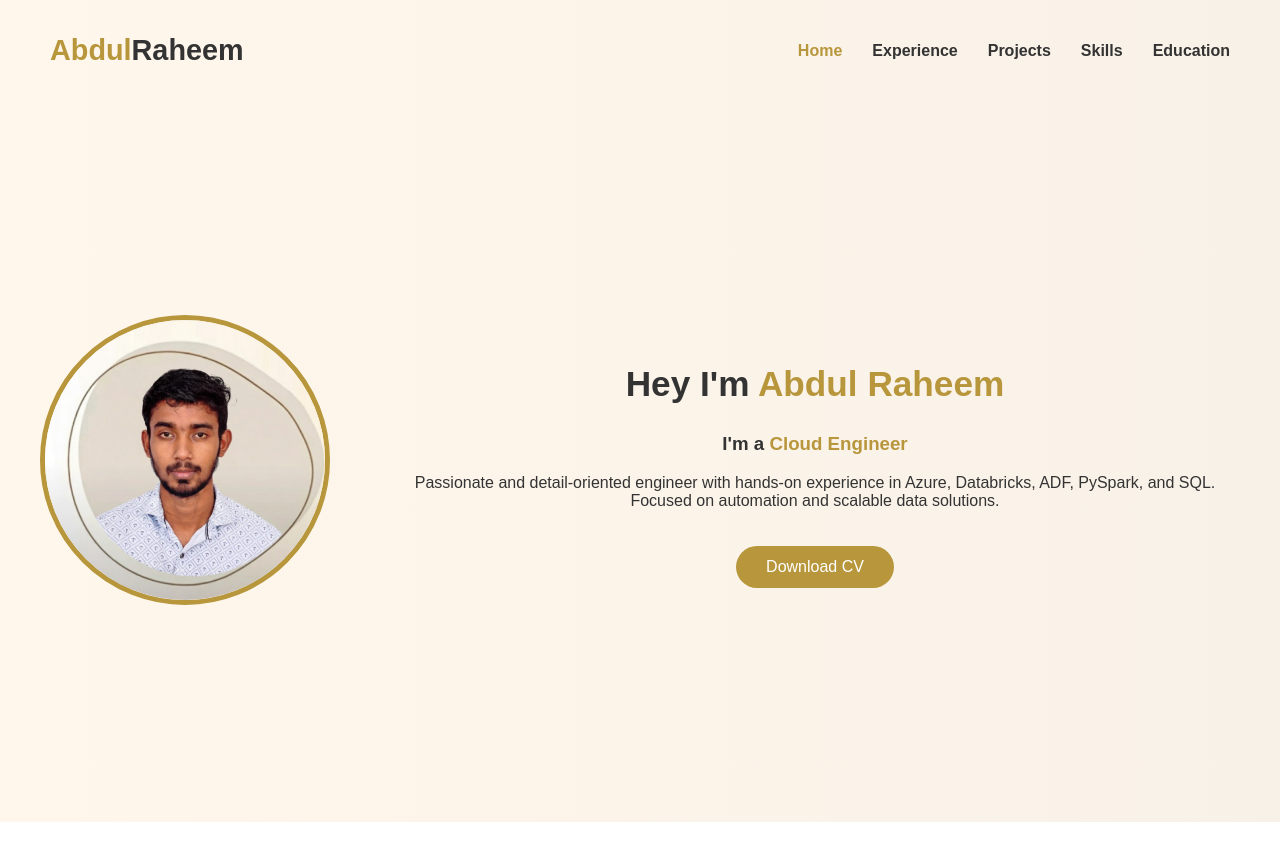
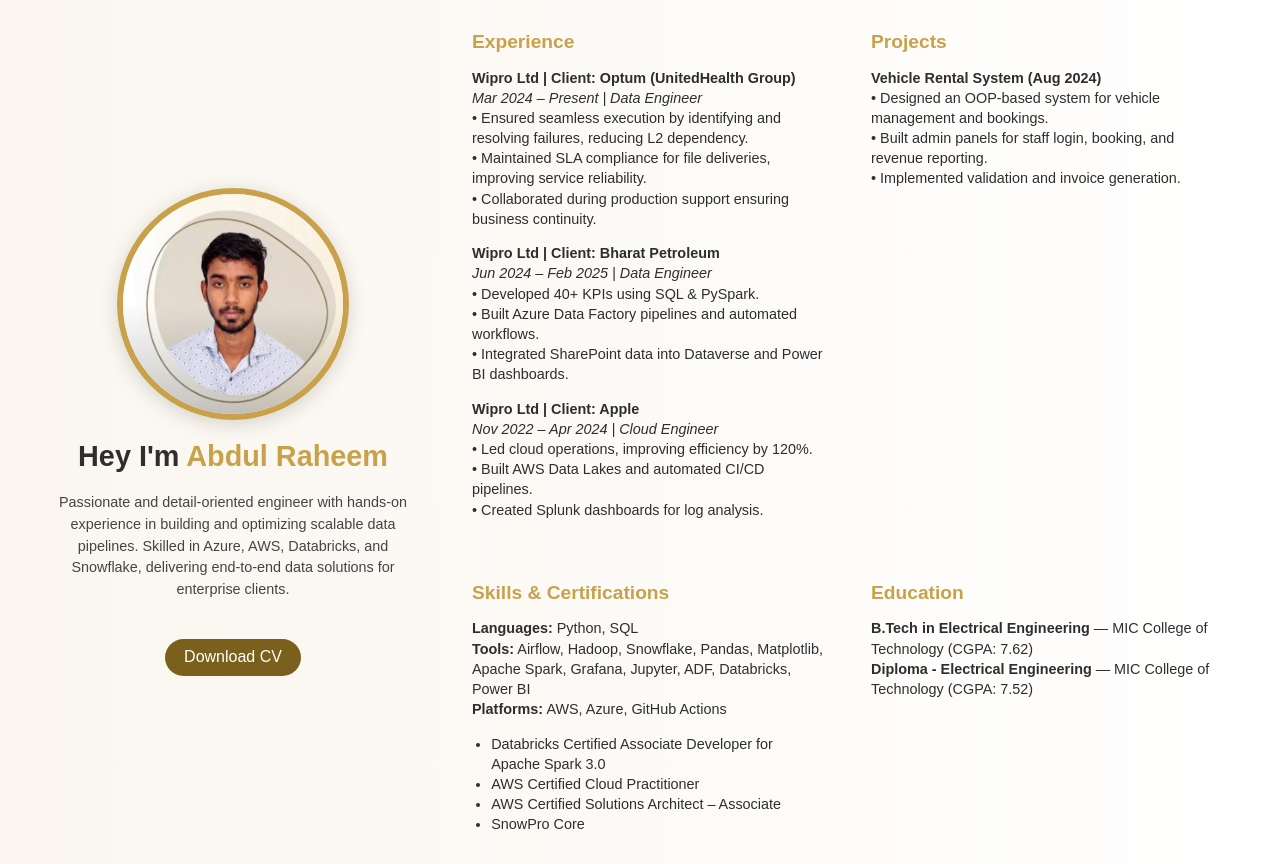
Before and after one commit to abdulraheem48/abdulraheem-portfolio, a plain HTML site: page index.html in a window 1280 px wide. Before the commit the page ends 822 px from the top, so only its background shows below. Drawn offline with Linux system fonts and the light colour scheme.

Commit message:
Single-page light portfolio with Experience, Projects, Skills & Education

```diff
--- a/index.html
+++ b/index.html
@@ -3,105 +3,71 @@
 <head>
   <meta charset="UTF-8" />
   <meta name="viewport" content="width=device-width, initial-scale=1.0" />
-  <title>Abdul Raheem Portfolio</title>
+  <title>Abdul Raheem | Portfolio</title>
   <link rel="stylesheet" href="style.css" />
 </head>
 <body>
-  <header class="navbar">
-    <h1 class="logo"><span>Abdul</span>Raheem</h1>
-    <nav>
-      <ul>
-        <li><a href="#" class="nav-link active" data-target="home">Home</a></li>
-        <li><a href="#" class="nav-link" data-target="experience">Experience</a></li>
-        <li><a href="#" class="nav-link" data-target="projects">Projects</a></li>
-        <li><a href="#" class="nav-link" data-target="skills">Skills</a></li>
-        <li><a href="#" class="nav-link" data-target="education">Education</a></li>
-      </ul>
-    </nav>
-  </header>
+  <div class="container fade-in">
+    <div class="profile">
+      <img src="data/profile.jpg" alt="Abdul Raheem" class="profile-img" />
+      <h1>Hey I'm <span>Abdul Raheem</span></h1>
+      <p class="desc">
+        Passionate and detail-oriented engineer with hands-on experience in building and optimizing scalable data pipelines.
+        Skilled in Azure, AWS, Databricks, and Snowflake, delivering end-to-end data solutions for enterprise clients.
+      </p>
+      <a href="data/Abdul_Raheem_Wipro_Data_Engineer.pdf" class="btn" target="_blank">Download CV</a>
+    </div>
 
-  <main>
-    <!-- Home -->
-    <section id="home" class="tab-section active">
-      <div class="home-container">
-        <div class="profile-pic">
-          <img src="data/profile.jpg" alt="Shaik Abdul Raheem" />
-        </div>
-        <div class="intro">
-          <h2>Hey I'm <span>Abdul Raheem</span></h2>
-          <h3>I'm a <span class="typing"></span></h3>
-          <p>
-            Passionate and detail-oriented engineer with hands-on experience in
-            Azure, Databricks, ADF, PySpark, and SQL. Focused on automation and scalable data solutions.
-          </p>
-          <a href="data/Abdul_Raheem_Wipro_Data_Engineer.pdf" target="_blank" class="btn">Download CV</a>
-        </div>
+    <div class="details">
+      <div class="section">
+        <h2>Experience</h2>
+        <p><b>Wipro Ltd | Client: Optum (UnitedHealth Group)</b><br>
+        <i>Mar 2024 – Present | Data Engineer</i><br>
+        • Ensured seamless execution by identifying and resolving failures, reducing L2 dependency.<br>
+        • Maintained SLA compliance for file deliveries, improving service reliability.<br>
+        • Collaborated during production support ensuring business continuity.</p>
+
+        <p><b>Wipro Ltd | Client: Bharat Petroleum</b><br>
+        <i>Jun 2024 – Feb 2025 | Data Engineer</i><br>
+        • Developed 40+ KPIs using SQL & PySpark.<br>
+        • Built Azure Data Factory pipelines and automated workflows.<br>
+        • Integrated SharePoint data into Dataverse and Power BI dashboards.</p>
+
+        <p><b>Wipro Ltd | Client: Apple</b><br>
+        <i>Nov 2022 – Apr 2024 | Cloud Engineer</i><br>
+        • Led cloud operations, improving efficiency by 120%.<br>
+        • Built AWS Data Lakes and automated CI/CD pipelines.<br>
+        • Created Splunk dashboards for log analysis.</p>
       </div>
-    </section>
 
-    <!-- Experience -->
-    <section id="experience" class="tab-section">
-      <h2>Experience</h2>
-      <div class="content-scroll">
-        <h3>Wipro Ltd | Client: Optum (UnitedHealth Group)</h3>
-        <p><strong>Data Engineer | Mar 2024 – Present</strong></p>
+      <div class="section">
+        <h2>Projects</h2>
+        <p><b>Vehicle Rental System (Aug 2024)</b><br>
+        • Designed an OOP-based system for vehicle management and bookings.<br>
+        • Built admin panels for staff login, booking, and revenue reporting.<br>
+        • Implemented validation and invoice generation.</p>
+      </div>
+
+      <div class="section">
+        <h2>Skills & Certifications</h2>
+        <p><b>Languages:</b> Python, SQL<br>
+        <b>Tools:</b> Airflow, Hadoop, Snowflake, Pandas, Matplotlib, Apache Spark, Grafana, Jupyter, ADF, Databricks, Power BI<br>
+        <b>Platforms:</b> AWS, Azure, GitHub Actions</p>
         <ul>
-          <li>Ensured seamless execution of client processes by proactively identifying and resolving failures.</li>
-          <li>Maintained SLA compliance for response file deliveries, improving service reliability.</li>
-          <li>Collaborated with teams for quick issue resolution and process optimization.</li>
-        </ul>
-
-        <h3>Wipro Ltd | Client: Bharat Petroleum</h3>
-        <p><strong>Data Engineer | Jun 2024 – Feb 2025</strong></p>
-        <ul>
-          <li>Developed 40+ KPIs using SQL and PySpark.</li>
-          <li>Created automated workflows in Databricks & Azure Data Factory.</li>
-          <li>Built Power BI dashboards and optimized pipeline performance.</li>
-        </ul>
-
-        <h3>Wipro Ltd | Client: Apple</h3>
-        <p><strong>Cloud Engineer | Nov 2022 – Apr 2024</strong></p>
-        <ul>
-          <li>Developed and managed AWS Cloud Data Lakes.</li>
-          <li>Automated CI/CD pipelines using AWS CLI & CloudFormation.</li>
-          <li>Built Splunk dashboards for real-time operational insights.</li>
+          <li>Databricks Certified Associate Developer for Apache Spark 3.0</li>
+          <li>AWS Certified Cloud Practitioner</li>
+          <li>AWS Certified Solutions Architect – Associate</li>
+          <li>SnowPro Core</li>
         </ul>
       </div>
-    </section>
 
-    <!-- Projects -->
-    <section id="projects" class="tab-section">
-      <h2>Projects</h2>
-      <h3>Vehicle Rental System (Aug 2024)</h3>
-      <ul>
-        <li>Designed and implemented full vehicle rental system with OOP modules.</li>
-        <li>Built features for booking, admin management, and invoice automation.</li>
-      </ul>
-    </section>
-
-    <!-- Skills -->
-    <section id="skills" class="tab-section">
-      <h2>Skills & Certifications</h2>
-      <p><strong>Languages:</strong> Python, SQL</p>
-      <p><strong>Tools:</strong> Databricks, ADF, Snowflake, Airflow, Spark, Power BI</p>
-      <p><strong>Cloud:</strong> Azure, AWS</p>
-      <p><strong>Certificates:</strong></p>
-      <ul>
-        <li>Databricks Certified Associate Developer – Apache Spark 3.0</li>
-        <li>AWS Certified Cloud Practitioner</li>
-        <li>SnowPro Core</li>
-      </ul>
-    </section>
-
-    <!-- Education -->
-    <section id="education" class="tab-section">
-      <h2>Education</h2>
-      <ul>
-        <li><strong>B.Tech in Electrical Engineering</strong> – MIC College of Technology (CGPA: 7.62)</li>
-        <li><strong>Diploma in Electrical Engineering</strong> – MIC College of Technology (CGPA: 7.52)</li>
-      </ul>
-    </section>
-  </main>
+      <div class="section">
+        <h2>Education</h2>
+        <p><b>B.Tech in Electrical Engineering</b> — MIC College of Technology (CGPA: 7.62)<br>
+        <b>Diploma - Electrical Engineering</b> — MIC College of Technology (CGPA: 7.52)</p>
+      </div>
+    </div>
+  </div>
 
   <script src="script.js"></script>
 </body>
--- a/script.js
+++ b/script.js
@@ -1,35 +1,6 @@
-const tabs = document.querySelectorAll(".nav-link");
-const sections = document.querySelectorAll(".tab-section");
-
-tabs.forEach(tab => {
-  tab.addEventListener("click", e => {
-    e.preventDefault();
-    tabs.forEach(t => t.classList.remove("active"));
-    sections.forEach(s => s.classList.remove("active"));
-
-    tab.classList.add("active");
-    const target = document.getElementById(tab.dataset.target);
-    target.classList.add("active");
+document.addEventListener("DOMContentLoaded", () => {
+  const clickSound = new Audio("click.mp3");
+  document.querySelectorAll("a, button").forEach(el => {
+    el.addEventListener("click", () => clickSound.play());
   });
 });
-
-// typing animation
-const roles = ["Data Engineer", "Cloud Engineer", "Big Data Developer"];
-let i = 0, j = 0;
-const typing = document.querySelector(".typing");
-
-function typeEffect() {
-  if (j < roles[i].length) {
-    typing.textContent += roles[i].charAt(j);
-    j++;
-    setTimeout(typeEffect, 100);
-  } else {
-    setTimeout(() => {
-      typing.textContent = "";
-      i = (i + 1) % roles.length;
-      j = 0;
-      typeEffect();
-    }, 1500);
-  }
-}
-typeEffect();
--- a/style.css
+++ b/style.css
@@ -1,103 +1,97 @@
 body {
-  font-family: "Poppins", sans-serif;
   margin: 0;
-  background: linear-gradient(to right, #fff7ec, #f8f1e7);
-  color: #333;
+  font-family: 'Poppins', sans-serif;
+  background: linear-gradient(to right, #faf6ef, #fff);
+  color: #2e2e2e;
   overflow: hidden;
 }
 
-.navbar {
+.container {
   display: flex;
-  justify-content: space-between;
+  justify-content: center;
   align-items: center;
-  padding: 15px 50px;
+  height: 100vh;
+  gap: 4rem;
+  padding: 2rem;
 }
 
-.logo {
+.profile {
+  text-align: center;
+  max-width: 350px;
+}
+
+.profile-img {
+  width: 220px;
+  height: 220px;
+  border-radius: 50%;
+  border: 6px solid #c9a14a;
+  box-shadow: 0 4px 20px rgba(0, 0, 0, 0.15);
+}
+
+h1 {
+  margin-top: 1rem;
   font-size: 1.8rem;
 }
-.logo span {
-  color: #b8963c;
-  font-weight: bold;
+
+h1 span {
+  color: #c9a14a;
 }
 
-nav ul {
-  list-style: none;
-  display: flex;
-  gap: 30px;
-}
-
-nav a {
-  text-decoration: none;
-  color: #333;
-  font-weight: 600;
-}
-
-nav a.active,
-nav a:hover {
-  color: #b8963c;
-}
-
-.tab-section {
-  display: none;
-  text-align: center;
-  padding: 40px;
-  animation: fade 0.5s ease-in-out;
-}
-
-.tab-section.active {
-  display: block;
-}
-
-@keyframes fade {
-  from { opacity: 0; transform: scale(0.98); }
-  to { opacity: 1; transform: scale(1); }
-}
-
-/* Home Section */
-.home-container {
-  display: flex;
-  align-items: center;
-  justify-content: center;
-  gap: 60px;
-  height: 80vh;
-}
-
-.profile-pic img {
-  width: 280px;
-  height: 280px;
-  border-radius: 50%;
-  border: 5px solid #b8963c;
-  object-fit: cover;
-}
-
-.intro h2 {
-  font-size: 2.2rem;
-}
-.intro span {
-  color: #b8963c;
-  font-weight: bold;
+.desc {
+  font-size: 0.9rem;
+  margin-top: 1rem;
+  line-height: 1.5;
+  color: #444;
 }
 
 .btn {
   display: inline-block;
-  margin-top: 20px;
-  background: #b8963c;
+  margin-top: 1.5rem;
+  background: #7b5f1d;
   color: white;
-  padding: 12px 30px;
-  border-radius: 30px;
+  padding: 0.6rem 1.2rem;
+  border-radius: 25px;
   text-decoration: none;
-  transition: 0.3s;
-}
-.btn:hover {
-  background: #a5832e;
+  transition: all 0.3s ease;
 }
 
-/* Scrollable content inside sections */
-.content-scroll {
-  max-height: 60vh;
-  overflow-y: auto;
-  text-align: left;
-  margin: 0 auto;
-  width: 80%;
+.btn:hover {
+  background: #c9a14a;
+  transform: scale(1.05);
 }
+
+.details {
+  display: grid;
+  grid-template-columns: repeat(2, 1fr);
+  gap: 2rem 3rem;
+  max-width: 750px;
+}
+
+.section h2 {
+  color: #c9a14a;
+  font-size: 1.2rem;
+  margin-bottom: 0.5rem;
+}
+
+.section p, .section ul {
+  font-size: 0.9rem;
+  line-height: 1.4;
+}
+
+ul {
+  margin-top: 0.5rem;
+  padding-left: 1.2rem;
+}
+
+.fade-in {
+  opacity: 0;
+  transform: translateY(10px);
+  animation: fadeIn 1.2s ease forwards;
+}
+
+@keyframes fadeIn {
+  to {
+    opacity: 1;
+    transform: translateY(0);
+  }
+}
```
